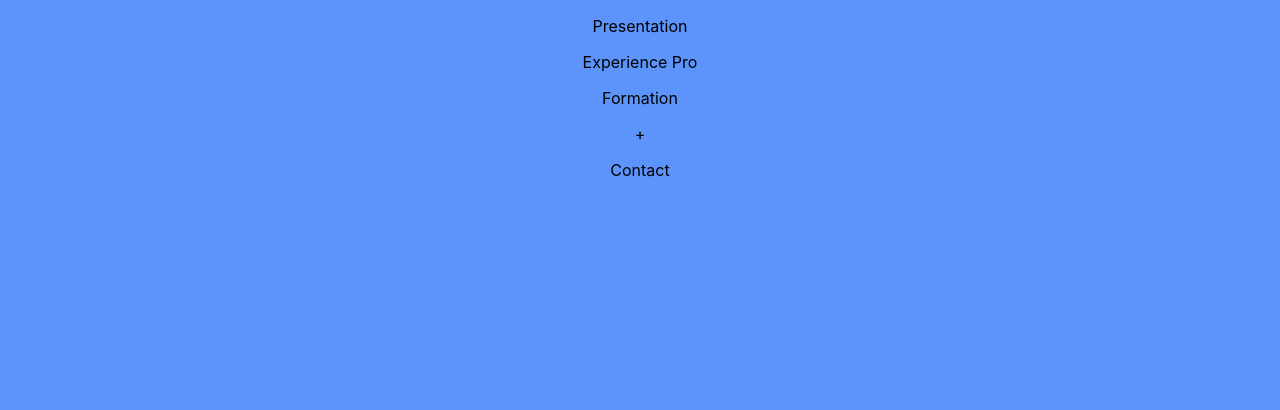
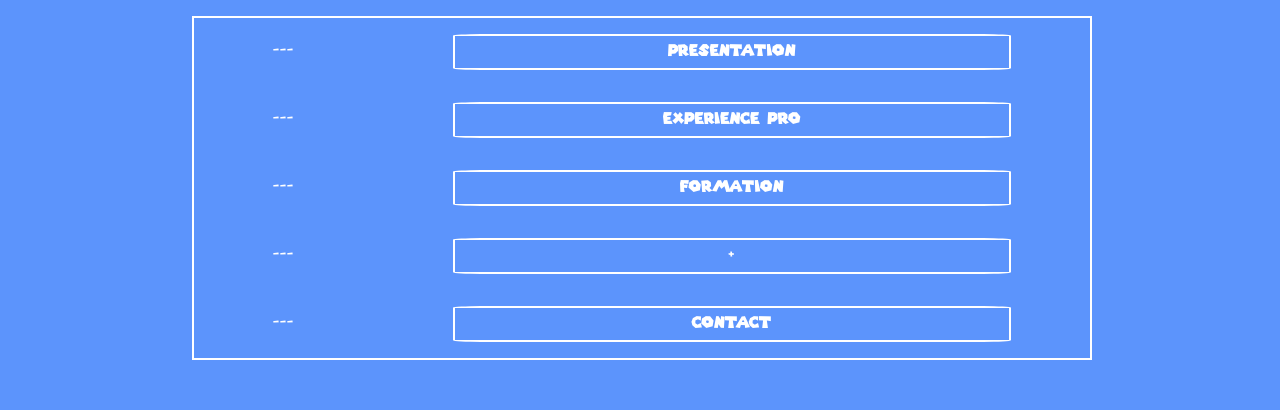
Before and after one commit to Marineincera/retrogaming, a React (Create React App) app: page /resume/1/1 in a window 1280 px wide. Shown: the top 410 px of the page. Built offline with nearby package versions, Linux system fonts and the light colour scheme.

Commit message:
resume Page : menu added

```diff
--- a/src/Main/ResumePage/ResumePage.js
+++ b/src/Main/ResumePage/ResumePage.js
@@ -12,11 +12,16 @@ class ResumePage extends React.Component {
             menuTitles :["Presentation", "Experience Pro", "Formation", "+", "Contact"]
         }
         this.selectedCharacter= {}
-
     }
 
+    openMenuSection(title){
+        console.log(title);
+    }
 
     render(){
+        window.addEventListener('keydown', (event) => {
+            alert('rr')
+          });
         let params = this.props.match.params
         this.selectedCharacter = Datas.find(character => character.id == this.props.match.params.persoid);
         return(
@@ -24,8 +29,9 @@ class ResumePage extends React.Component {
                <div className="menu-container">
                {this.state.menuTitles.map((title) => {
                         return (
-                            <div key={title} className="menu-title">
-                                <p>{title}</p>
+                            <div key={title} className="menu-title-case" onClick={() =>this.openMenuSection(title)}>
+                                <p className="menu-arrow">---</p>
+                                <p className="menu-title">{title}</p>
                             </div>
                         )
                     })}
--- a/src/Main/ResumePage/resumePage.css
+++ b/src/Main/ResumePage/resumePage.css
@@ -10,3 +10,35 @@
     display: flex;
     flex-direction: column;
 }
+
+.menu-container{
+    border: 2px solid white;
+    margin: 2vh 2vw;
+    margin-left: 15vw;
+    width: 70%;
+    display: flex;
+    flex-direction: column;
+    align-items: center;
+}
+
+.menu-title-case{
+    display: flex;
+    width: 100%;
+    justify-content: space-around;
+    align-items: center;
+}
+
+.menu-arrow{
+    color: white;
+    font-family:  SuperMario, sans-serif;
+
+}
+
+.menu-title{
+    font-family:  SuperMario, sans-serif;
+    color: white;
+    border: 2px solid white;
+    width: 60%;
+    padding: 1vh;
+    border-radius: 5%;
+}
```
